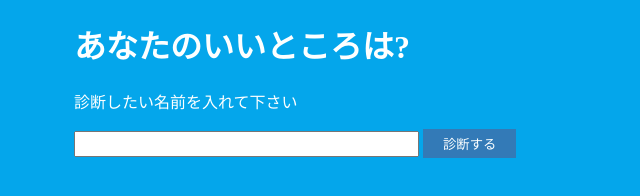
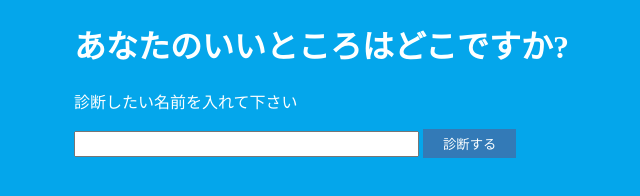
Before and after one commit to takaaki2140/assessment, a plain HTML site: page index.html in a window 1280 px wide. Shown: the whole page, without its empty margins (316-956 px from the left). Drawn offline with Linux system fonts and the light colour scheme.

Commit message:
見出しを丁寧な言葉に変更

```diff
--- a/index.html
+++ b/index.html
@@ -3,10 +3,10 @@
   <head>
     <meta charset="UTF-8">
     <link rel="stylesheet" href="assessment.css">
-    <title>あなたのいいところ診断</title>
+    <title>あなたのいいところ診断します</title>
   </head>
   <body>
-    <h1>あなたのいいところは?</h1>
+    <h1>あなたのいいところはどこですか?</h1>
     <p>診断したい名前を入れて下さい</p>
     <input type="text" id="user-name" size="40" maxlength="20">
     <button id="assessment">診断する</button>
```
